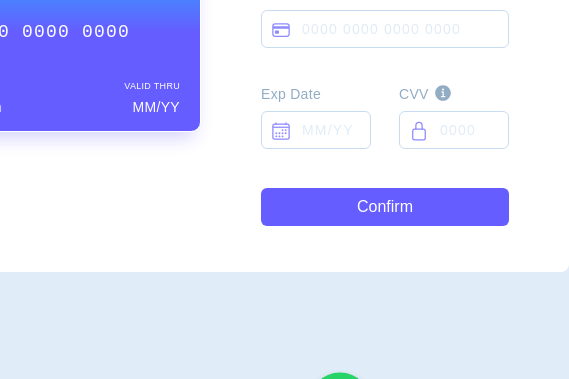
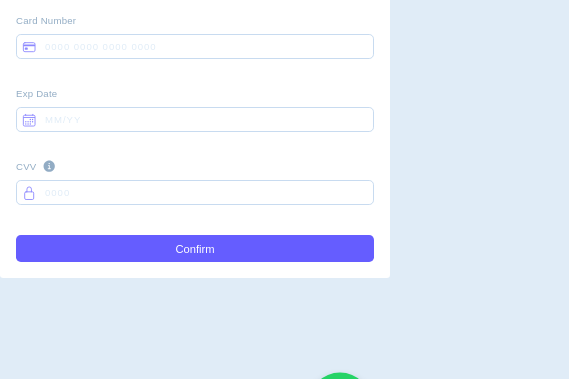
Before and after one commit to Guudiecodes/Worker, a plain HTML site: page index.html in a window 390 px wide. Shown: the part 390-769 px from the top of the page, 569 px wide, since content can reach past the window. Drawn offline with nearby package versions, Linux system fonts and the light colour scheme.

Commit message:
Reponsive

```diff
--- a/styles.css
+++ b/styles.css
@@ -273,3 +273,148 @@ html {
   bottom: 20px;
   color: #EA4C89;
 }
+
+/* Media Queries for Responsiveness */
+
+/* Tablet and below (max-width: 768px) */
+@media (max-width: 768px) {
+    .payment {
+        width: 100%;
+        max-width: 74.8rem;
+        height: auto;
+        grid-template-columns: 1fr;
+        padding: 3rem 4rem;
+        grid-gap: 4rem;
+    }
+
+    .card {
+        width: 100%;
+        max-width: 32rem;
+        justify-self: center;
+    }
+
+    .form {
+        grid-column: 1 / 2;
+        grid-template-columns: repeat(2, 1fr);
+        grid-column-gap: 2rem;
+        justify-self: center;
+        width: 100%;
+        max-width: 24.8rem;
+    }
+
+    .form__name,
+    .form__number {
+        grid-column: 1 / 3;
+    }
+
+    .form__expiry {
+        grid-column: 1 / 2;
+    }
+
+    .form__cvv {
+        grid-column: 2 / 3;
+    }
+
+    .form__btn {
+        grid-column: 1 / 3;
+    }
+
+    .payment__dots,
+    .payment__shadow-dots {
+        left: 50%;
+        transform: translateX(-50%);
+    }
+}
+
+/* Mobile (max-width: 480px) */
+@media (max-width: 480px) {
+    html {
+        font-size: 50%; /* Adjust base font size for smaller screens */
+    }
+
+    .payment {
+        padding: 2rem;
+        grid-gap: 2rem;
+        border-radius: 0.4rem;
+    }
+
+    .card {
+        height: auto;
+        padding: 1rem;
+        grid-template-rows: auto auto auto;
+    }
+
+    .card__number {
+        font-size: 1.6rem;
+    }
+
+    .card__name p,
+    .card__expiry p {
+        font-size: 1.2rem;
+    }
+
+    .form {
+        grid-template-columns: 1fr;
+        grid-row-gap: 1rem;
+        max-width: none;
+    }
+
+    .form h2 {
+        grid-column: 1 / 2;
+        font-size: 1.8rem;
+    }
+
+    .form__name {
+        grid-column: 1 / 2;
+        grid-row: 2 / 3;
+    }
+
+    .form__number {
+        grid-column: 1 / 2;
+        grid-row: 3 / 4;
+    }
+
+    .form__expiry {
+        grid-column: 1 / 2;
+        grid-row: 4 / 5;
+    }
+
+    .form__cvv {
+        grid-column: 1 / 2;
+        grid-row: 5 / 6;
+    }
+
+    .form__btn {
+        grid-column: 1 / 2;
+        grid-row: 6 / 7;
+        height: 3.4rem;
+        font-size: 1.4rem;
+    }
+
+    .form input {
+        padding: 0.8rem 0.8rem 0.8rem 3.5rem;
+        font-size: 1.2rem;
+    }
+
+    .form ion-icon {
+        top: 3rem;
+        font-size: 1.8rem;
+        margin-left: 0.8rem;
+    }
+
+    .form label {
+        font-size: 1.2rem;
+    }
+
+    .payment__dots,
+    .payment__shadow-dots {
+        top: 0.3rem;
+        left: 2rem;
+        transform: none;
+    }
+
+    .payment__shadow-dots {
+        width: 5rem;
+        height: 9rem;
+    }
+}
```
